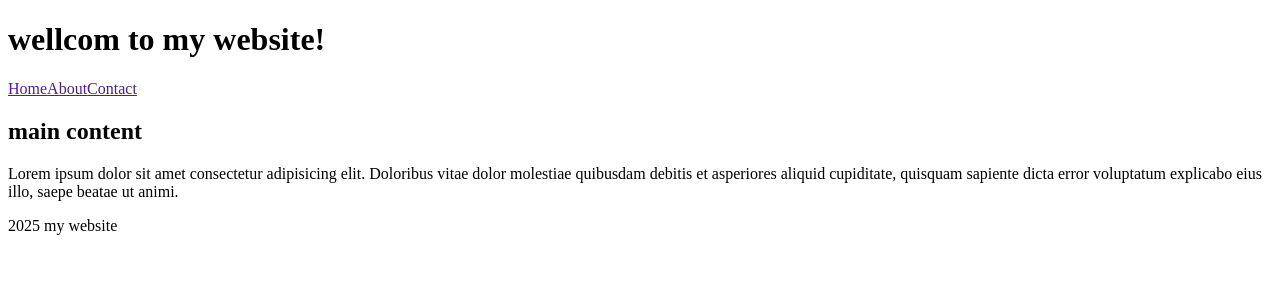
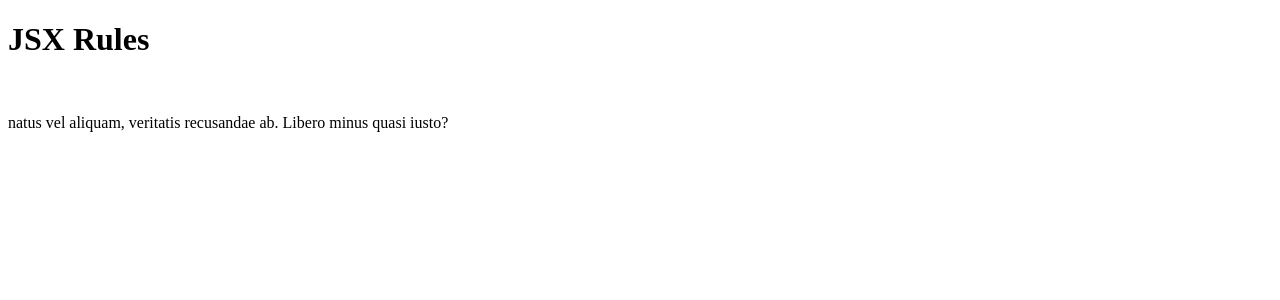
Before and after one commit to Aa083824577/react-learning-notes, a React (Vite) app: page / in a window 1280 px wide. Shown: the top 300 px of the page. Built offline with nearby package versions, Linux system fonts and the light colour scheme.

Commit message:
add the jsx rulesexercice

```diff
--- a/src/App.jsx
+++ b/src/App.jsx
@@ -1,13 +1,8 @@
-import Foter from "./componement/Foter";
-import Header from "./componement/Header"
-import Maincontent from "./componement/Maincontent"
-
+import JSXRules from './jsx/JSXRules'
 function App() {
   return (
     <div>
-      <Header />
-      <Maincontent />
-      <Foter />
+      <JSXRules />
     </div>
   )
 }
--- /dev/null
+++ b/src/jsx/JSXRules.jsx
@@ -0,0 +1,12 @@
+function JSXRules(){
+    return(
+        <div>
+            <h1>JSX Rules</h1>
+            <p className="text"><img src="" alt="" /></p>
+            <p>
+                {" "}
+                natus vel aliquam, veritatis recusandae ab. Libero minus quasi iusto?</p>
+        </div>
+    )
+}
+export default JSXRules;
```
